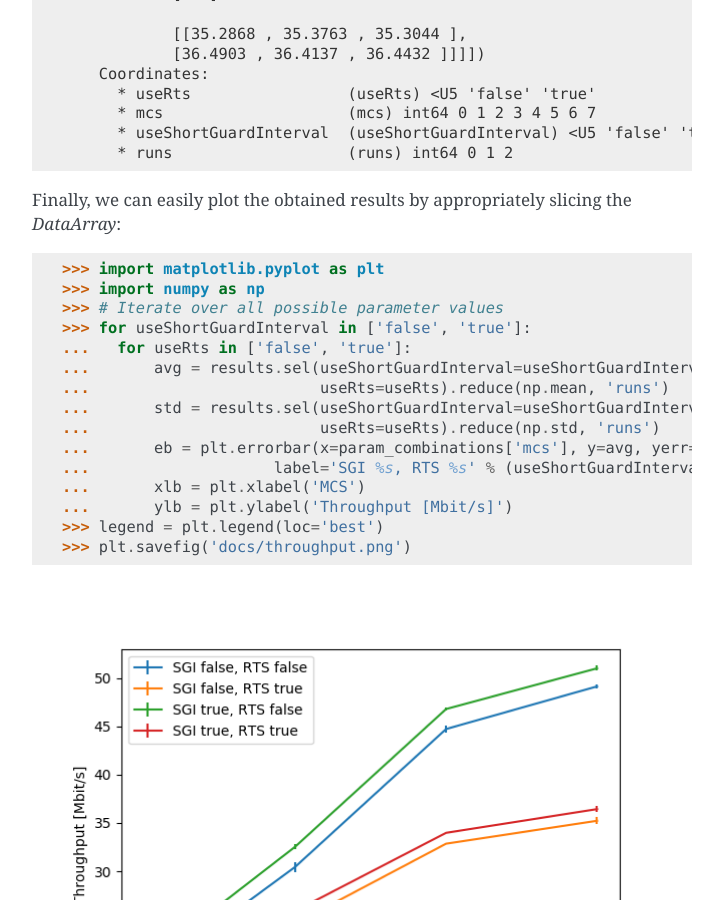
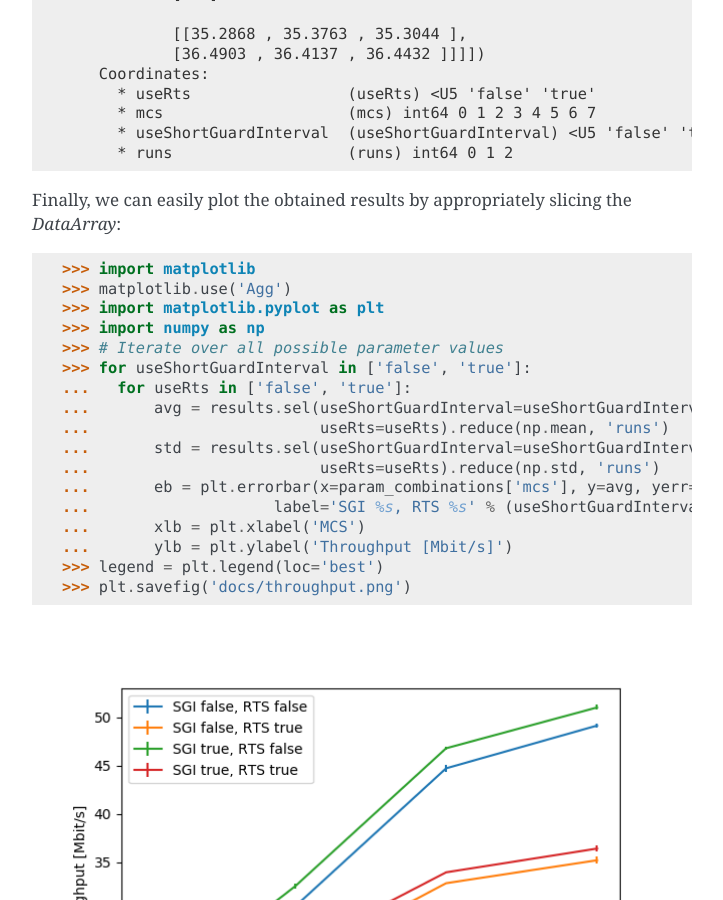
Before and after one commit to signetlabdei/sem, a Sphinx documentation site: the page built from docs/getting-started.rst, in a window 1280 px wide and 900 px high, scrolled down 4193 px. Shown: the whole window, without its empty margins (388-1111 px from the left). Built offline with Sphinx 7.4.7, drawn with Linux system fonts in a browser that asks for light colours.

```diff
--- a/docs/getting-started.rst
+++ b/docs/getting-started.rst
@@ -209,6 +209,8 @@ structure::
 Finally, we can easily plot the obtained results by appropriately slicing the
 `DataArray`::
 
+  >>> import matplotlib
+  >>> matplotlib.use('Agg')
   >>> import matplotlib.pyplot as plt
   >>> import numpy as np
   >>> # Iterate over all possible parameter values
```
Also changed, not shown: README.md (+1 -0 lines), .travis.yml.
